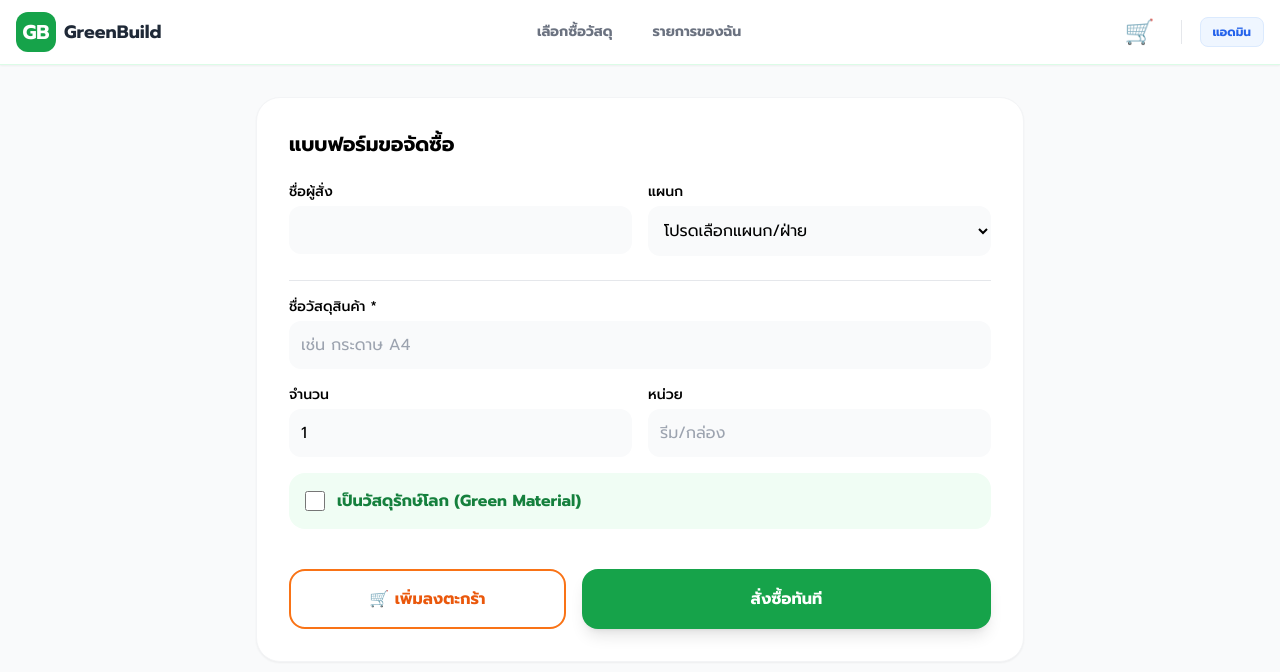
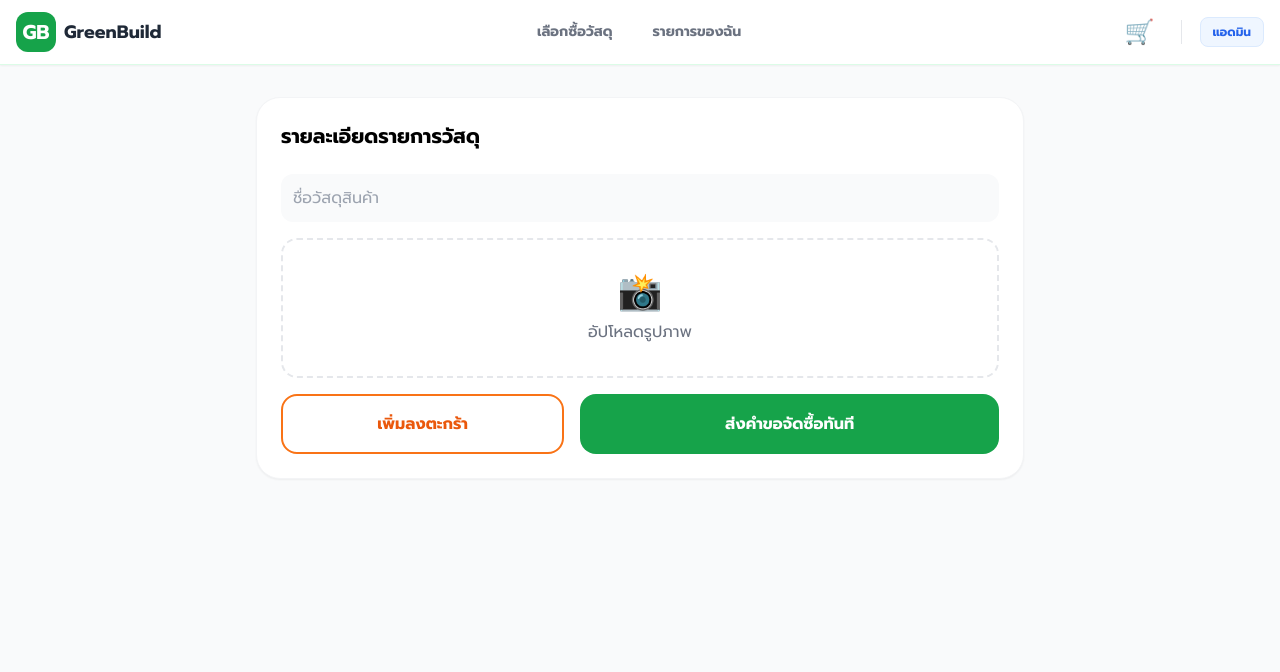
Before and after one commit to anuphat-bit/GreenBuild, a React (Vite) app: page / in a window 1280 px wide. Shown: the top 672 px of the page. Built offline with nearby package versions, Linux system fonts and the light colour scheme.

Commit message:
Update ShopView.tsx

```diff
--- a/components/ShopView.tsx
+++ b/components/ShopView.tsx
@@ -1,106 +1,116 @@
-import React, { useState, useEffect } from 'react';
-import { OrderItem, OrderStatus, GreenLabel } from '../types';
+import React, { useState } from 'react';
+import { OrderItem, OrderStatus } from '../types';
 
 interface ShopViewProps {
+  onAddToCart: (item: OrderItem) => void;
   onCreateOrder: (orders: OrderItem[]) => void;
-  onAddToCart: (item: OrderItem) => void;
 }
 
-const DEPARTMENTS = [
-  'โปรดเลือกแผนก/ฝ่าย',
-  'ผู้บริหาร',
-  'งานบริหารงานทั่วไป',
-  'งานทรัพยากรสารสนเทศ',
-  'งานบริการสารสนเทศและส่งเสริมการเรียนรู้',
-  'งานเทคโนโลยีสารสนเทศ'
-];
+const ShopView: React.FC<ShopViewProps> = ({ onAddToCart, onCreateOrder }) => {
+  const [productName, setProductName] = useState('');
+  const [quantity, setQuantity] = useState(1);
+  const [imageFile, setImageFile] = useState<string | null>(null);
+  const [isUploading, setIsUploading] = useState(false);
 
-const ShopView: React.FC<ShopViewProps> = ({ onCreateOrder, onAddToCart }) => {
-  const [userName, setUserName] = useState(localStorage.getItem('greenbuild_user_name') || '');
-  const [department, setDepartment] = useState(localStorage.getItem('greenbuild_department') || DEPARTMENTS[0]);
-  const [productName, setProductName] = useState('');
-  const [quantity, setQuantity] = useState<number>(1);
-  const [unit, setUnit] = useState('');
-  const [isGreen, setIsGreen] = useState(false);
+  // ฟังก์ชันจัดการการเลือกไฟล์รูปภาพ
+  const handleFileChange = (e: React.ChangeEvent<HTMLInputElement>) => {
+    const file = e.target.files?.[0];
+    if (file) {
+      const reader = new FileReader();
+      reader.onloadend = () => {
+        setImageFile(reader.result as string); // เก็บเป็น Base64 ไว้ส่ง
+      };
+      reader.readAsDataURL(file);
+    }
+  };
 
-  useEffect(() => {
-    localStorage.setItem('greenbuild_user_name', userName);
-    localStorage.setItem('greenbuild_department', department);
-  }, [userName, department]);
+  const handleSubmit = async (type: 'CART' | 'DIRECT') => {
+    let uploadedImageUrl = "";
 
-  const handleSubmit = (type: 'DIRECT' | 'CART') => {
-    if (department === DEPARTMENTS[0] || !productName || !userName) {
-      alert('กรุณากรอกข้อมูลให้ครบถ้วน');
-      return;
+    // ถ้ามีการเลือกรูป ให้ส่งไปที่ Apps Script ก่อน
+    if (imageFile) {
+      setIsUploading(true);
+      try {
+        const response = await fetch('https://script.google.com/macros/s/AKfycby83_xi262iSGQUnadikpkj38iTwOLwvmePGxCLCirN8mwpneZZKXYG7fn3UVtcvQyh/exec', { // วาง URL ที่ได้จากข้อ 1 ตรงนี้
+          method: 'POST',
+          body: JSON.stringify({
+            image: imageFile,
+            fileName: `img_${Date.now()}.png`
+          })
+        });
+        const result = await response.json();
+        if (result.result === "success") {
+          uploadedImageUrl = result.url; // ได้ลิงก์รูปภาพใน Drive มาแล้ว
+        }
+      } catch (error) {
+        console.error("Upload error:", error);
+      } finally {
+        setIsUploading(false);
+      }
     }
 
     const newItem: OrderItem = {
       id: `ORD-${Date.now()}`,
-      userName: userName.trim(),
-      department: department,
-      name: productName.trim(), // ส่งไปใน key 'name'
-      amount: Number(quantity), // ส่งไปใน key 'amount'
-      unit: unit.trim(),
-      isGreen: isGreen,
+      userName: localStorage.getItem('greenbuild_user_name') || '',
+      department: localStorage.getItem('greenbuild_department') || '',
+      name: productName,
+      amount: quantity,
+      unit: 'หน่วย',
+      isGreen: true,
+      imageAttachment: uploadedImageUrl, // เก็บลิงก์รูปภาพลงใน Google Sheets
       requestedAt: new Date().toISOString(),
-      status: OrderStatus.PENDING,
-      category: isGreen ? 'GREEN' : 'NORMAL'
+      status: OrderStatus.PENDING
     };
 
-    if (type === 'CART') {
-      onAddToCart(newItem);
-    } else {
-      onCreateOrder([newItem]);
-    }
+    if (type === 'CART') onAddToCart(newItem);
+    else onCreateOrder([newItem]);
 
-    // Reset เฉพาะชื่อสินค้าและจำนวน
-    setProductName('');
-    setQuantity(1);
-    setUnit('');
+    alert("บันทึกข้อมูลและอัปโหลดรูปเรียบร้อย!");
   };
 
   return (
-    <div className="max-w-3xl mx-auto space-y-6">
-      <div className="bg-white p-8 rounded-3xl shadow-sm border border-gray-100 space-y-6">
-        <h2 className="text-xl font-bold">แบบฟอร์มขอจัดซื้อ</h2>
+    <div className="max-w-3xl mx-auto p-6 bg-white rounded-3xl shadow-sm border border-gray-100">
+      <h2 className="text-xl font-bold mb-6">รายละเอียดรายการวัสดุ</h2>
 
-        <div className="grid grid-cols-2 gap-4">
-          <div>
-            <label className="block text-sm font-medium mb-1">ชื่อผู้สั่ง</label>
-            <input type="text" value={userName} onChange={e => setUserName(e.target.value)} className="w-full p-3 bg-gray-50 rounded-xl border-none focus:ring-2 focus:ring-green-500" />
-          </div>
-          <div>
-            <label className="block text-sm font-medium mb-1">แผนก</label>
-            <select value={department} onChange={e => setDepartment(e.target.value)} className="w-full p-3 bg-gray-50 rounded-xl border-none">
-              {DEPARTMENTS.map(d => <option key={d} value={d}>{d}</option>)}
-            </select>
-          </div>
-        </div>
+      <div className="space-y-4">
+        <input
+          type="text"
+          placeholder="ชื่อวัสดุสินค้า"
+          className="w-full p-3 bg-gray-50 rounded-xl"
+          value={productName}
+          onChange={(e) => setProductName(e.target.value)}
+        />
 
-        <div className="space-y-4 pt-4 border-t">
-          <div>
-            <label className="block text-sm font-medium mb-1">ชื่อวัสดุสินค้า *</label>
-            <input type="text" value={productName} onChange={e => setProductName(e.target.value)} placeholder="เช่น กระดาษ A4" className="w-full p-3 bg-gray-50 rounded-xl border-none focus:ring-2 focus:ring-green-500" />
-          </div>
-          <div className="grid grid-cols-2 gap-4">
-            <div>
-              <label className="block text-sm font-medium mb-1">จำนวน</label>
-              <input type="number" value={quantity} onChange={e => setQuantity(Number(e.target.value))} className="w-full p-3 bg-gray-50 rounded-xl border-none" />
-            </div>
-            <div>
-              <label className="block text-sm font-medium mb-1">หน่วย</label>
-              <input type="text" value={unit} onChange={e => setUnit(e.target.value)} placeholder="รีม/กล่อง" className="w-full p-3 bg-gray-50 rounded-xl border-none" />
-            </div>
-          </div>
-          <label className="flex items-center gap-3 p-4 bg-green-50 rounded-2xl cursor-pointer">
-            <input type="checkbox" checked={isGreen} onChange={e => setIsGreen(e.target.checked)} className="w-5 h-5 accent-green-600" />
-            <span className="font-bold text-green-700">เป็นวัสดุรักษ์โลก (Green Material)</span>
+        <div className="border-2 border-dashed border-gray-200 rounded-2xl p-8 text-center">
+          <input
+            type="file"
+            accept="image/*"
+            id="file-upload"
+            className="hidden"
+            onChange={handleFileChange}
+          />
+          <label htmlFor="file-upload" className="cursor-pointer">
+            <div className="text-4xl mb-2">📸</div>
+            <p className="text-gray-500">{imageFile ? "เลือกรูปใหม่" : "อัปโหลดรูปภาพ"}</p>
+            {imageFile && <p className="text-xs text-green-600 mt-2 italic">เตรียมอัปโหลดแล้ว</p>}
           </label>
         </div>
 
-        <div className="flex gap-4 pt-4">
-          <button onClick={() => handleSubmit('CART')} className="flex-1 py-4 bg-white border-2 border-orange-500 text-orange-600 font-bold rounded-2xl hover:bg-orange-50 transition-all">🛒 เพิ่มลงตะกร้า</button>
-          <button onClick={() => handleSubmit('DIRECT')} className="flex-[1.5] py-4 bg-green-600 text-white font-bold rounded-2xl shadow-lg hover:bg-green-700 transition-all">สั่งซื้อทันที</button>
+        <div className="flex gap-4">
+          <button
+            disabled={isUploading}
+            onClick={() => handleSubmit('CART')}
+            className="flex-1 py-4 border-2 border-orange-500 text-orange-600 rounded-2xl font-bold"
+          >
+            {isUploading ? "กำลังอัปโหลด..." : "เพิ่มลงตะกร้า"}
+          </button>
+          <button
+            disabled={isUploading}
+            onClick={() => handleSubmit('DIRECT')}
+            className="flex-[1.5] py-4 bg-green-600 text-white rounded-2xl font-bold"
+          >
+            {isUploading ? "กำลังอัปโหลด..." : "ส่งคำขอจัดซื้อทันที"}
+          </button>
         </div>
       </div>
     </div>
```
